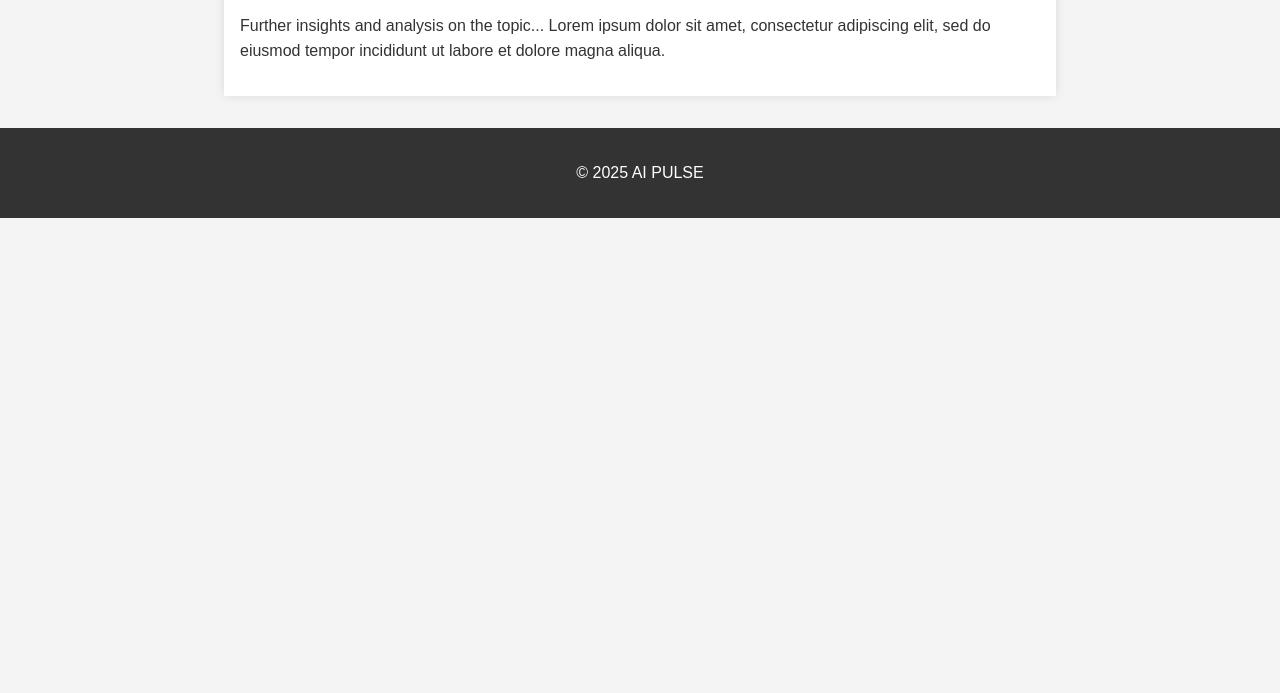
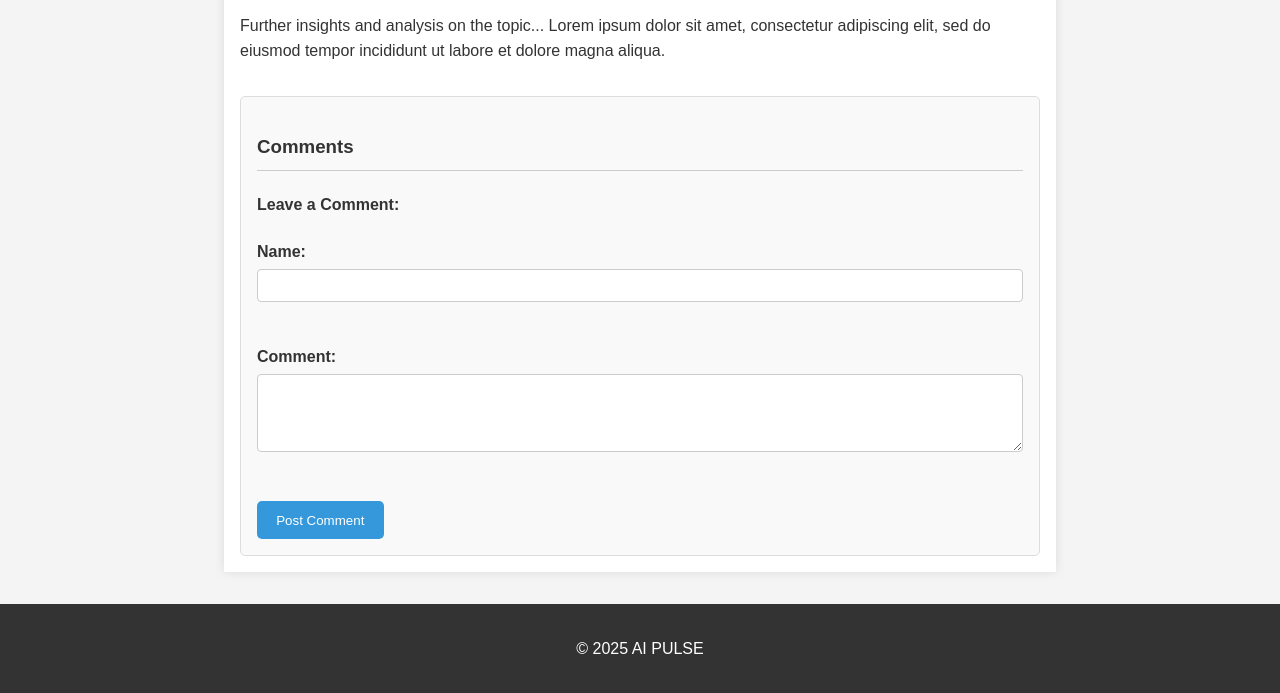
Before and after one commit to Bright-nwala/ai-pulse, a plain HTML site: page index.html in a window 1280 px wide. Shown: the part 729-1422 px from the top of the page. Before the commit the page ends 947 px from the top, so only its background shows below. Drawn offline with Linux system fonts and the light colour scheme.

Commit message:
Update index.html

```diff
--- a/index.html
+++ b/index.html
@@ -3,7 +3,9 @@
 <head>
     <meta charset="UTF-8">
     <meta name="viewport" content="width=device-width, initial-scale=1.0">
-    <title>AI PULSE</title>
+    <title>AI PULSE - Latest AI Developments and Insights</title>  <!-- More descriptive title -->
+    <meta name="description" content="Stay updated with the latest AI news, trends, and breakthroughs. Explore in-depth articles, videos, and analysis on artificial intelligence."> <!-- Meta description -->
+    <meta name="keywords" content="AI, Artificial Intelligence, Machine Learning, Deep Learning, AI News, AI Trends, AI Research">  <!-- Meta keywords -->
     <link rel="stylesheet" href="style.css">
 </head>
 <body>
@@ -48,11 +50,31 @@
                Further insights and analysis on the topic... Lorem ipsum dolor sit amet, consectetur adipiscing elit, sed do eiusmod tempor incididunt ut labore et dolore magna aliqua.
             </p>
         </article>
+
+        <!-- Comment Section -->
+        <section id="comments">
+            <h3>Comments</h3>
+            <div id="comment-list">
+                <!-- Comments will be dynamically added here -->
+            </div>
+
+            <h4>Leave a Comment:</h4>
+            <form id="comment-form">
+                <label for="name">Name:</label>
+                <input type="text" id="name" name="name" required><br><br>
+
+                <label for="comment">Comment:</label>
+                <textarea id="comment" name="comment" rows="4" required></textarea><br><br>
+
+                <button type="submit">Post Comment</button>
+            </form>
+        </section>
     </main>
 
     <footer>
         <p>&copy; 2025 AI PULSE</p>
     </footer>
 
+    <script src="script.js"></script>  <!-- Make sure script.js is included -->
 </body>
 </html>
```
